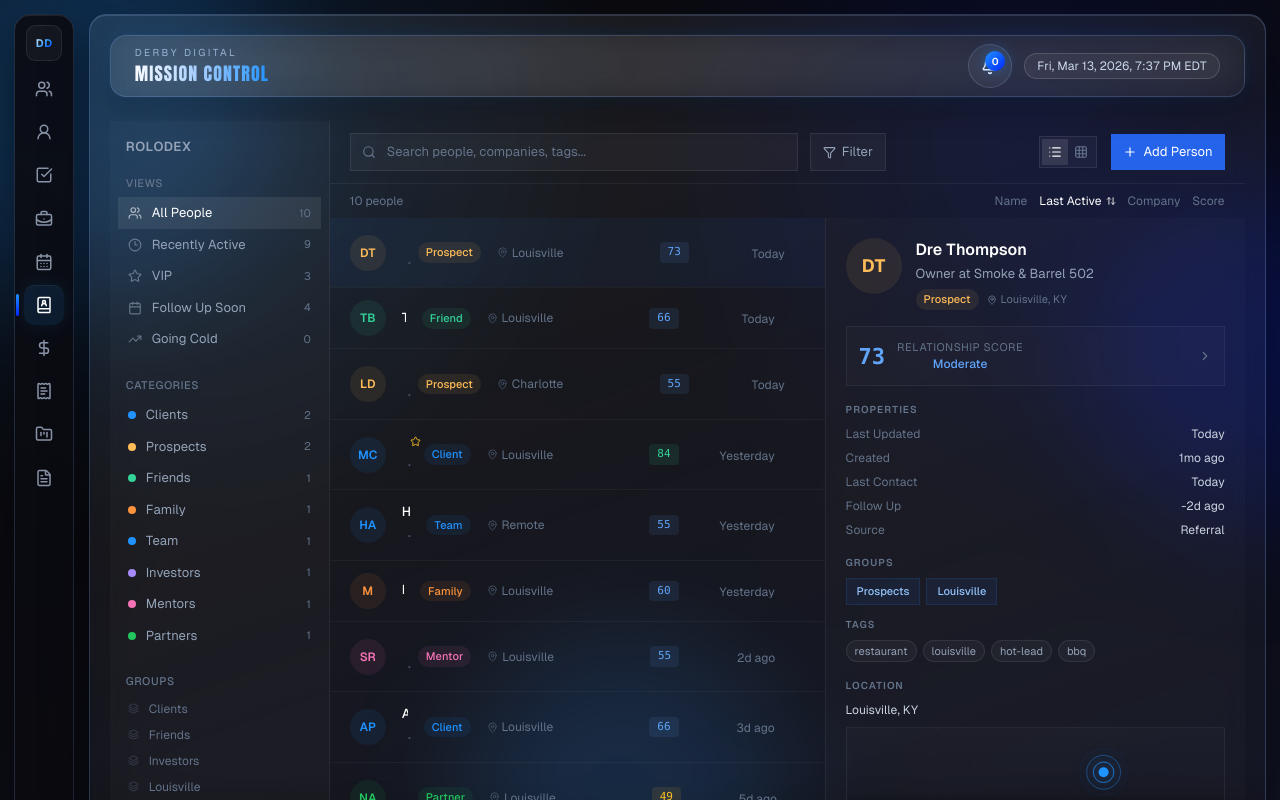
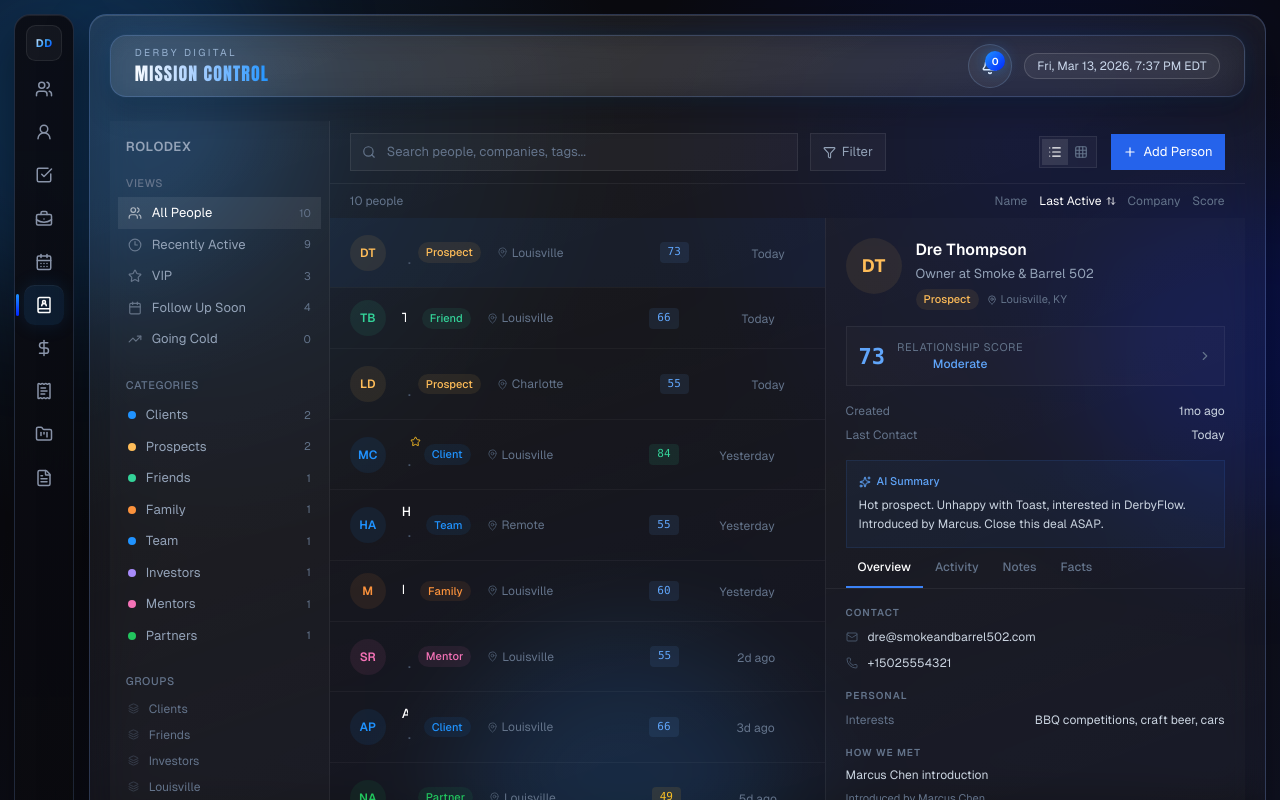
Before and after one commit to jahantaila/derby-os, a Next.js app: page /rolodex in a window 1280 px wide. Both pictures are taken after a click on the button 787 px from the left and 252 px from the top of the page. Shown: the top 800 px of the page. Built offline with nearby package versions, Linux system fonts and the light colour scheme.

Commit message:
Rolodex: reorder detail panel — key props + AI up top, groups/tags/location/details bottom

```diff
--- a/app/rolodex/page.tsx
+++ b/app/rolodex/page.tsx
@@ -623,14 +623,8 @@ export default function RolodexPage() {
                   )}
                 </div>
 
-                {/* ─── Properties ─── */}
-                <div className="mt-4">
-                  <p className="text-[10px] font-semibold text-slate-500 uppercase tracking-[0.1em] mb-2">Properties</p>
-                  <div className="space-y-1.5">
-                    <div className="flex items-center justify-between">
-                      <span className="text-[12px] text-slate-500">Last Updated</span>
-                      <span className="text-[12px] text-slate-300">{timeAgo(selected.updatedAt)}</span>
-                    </div>
+                {/* ─── Key Properties (top) ─── */}
+                <div className="mt-4 space-y-1.5">
                   <div className="flex items-center justify-between">
                     <span className="text-[12px] text-slate-500">Created</span>
                     <span className="text-[12px] text-slate-300">{timeAgo(selected.createdAt)}</span>
@@ -641,65 +635,22 @@ export default function RolodexPage() {
                       <span className="text-[12px] text-slate-300">{timeAgo(selected.lastContactedAt)}</span>
                     </div>
                   )}
-                    {selected.nextFollowUp && (
-                      <div className="flex items-center justify-between">
-                        <span className="text-[12px] text-slate-500">Follow Up</span>
-                        <span className={cn("text-[12px]", new Date(selected.nextFollowUp) <= new Date() ? "text-amber-400" : "text-slate-300")}>
-                          {timeAgo(selected.nextFollowUp)}
-                        </span>
-                      </div>
-                    )}
-                    {selected.source && (
-                      <div className="flex items-center justify-between">
-                        <span className="text-[12px] text-slate-500">Source</span>
-                        <span className="text-[12px] text-slate-300">{selected.source}</span>
-                      </div>
-                    )}
-                  </div>
                 </div>
 
-                {/* ─── Groups ─── */}
-                {(selected.groups ?? []).length > 0 && (
-                  <div className="mt-4">
-                    <p className="text-[10px] font-semibold text-slate-500 uppercase tracking-[0.1em] mb-2">Groups</p>
-                    <div className="flex flex-wrap gap-1.5">
-                      {(selected.groups ?? []).map(group => (
-                        <span key={group} className="px-2.5 py-1 rounded-md bg-blue-500/[0.08] border border-blue-500/[0.15] text-[11px] font-medium text-blue-300">
-                          {group}
-                        </span>
-                      ))}
+                {/* ─── AI Summary ─── */}
+                {selected.aiSummary && (
+                  <div className="mt-4 p-3 rounded-lg bg-blue-500/[0.06] border border-blue-500/[0.12]">
+                    <div className="flex items-center gap-1.5 mb-1.5">
+                      <Sparkles size={12} className="text-blue-400" />
+                      <span className="text-[11px] font-medium text-blue-400">AI Summary</span>
                     </div>
-                  </div>
-                )}
-
-                {/* ─── Tags ─── */}
-                {selected.tags.length > 0 && (
-                  <div className="mt-3">
-                    <p className="text-[10px] font-semibold text-slate-500 uppercase tracking-[0.1em] mb-2">Tags</p>
-                    <div className="flex flex-wrap gap-1.5">
-                      {selected.tags.map(tag => (
-                        <span key={tag} className="px-2 py-0.5 rounded-full bg-white/[0.04] border border-white/[0.08] text-[11px] text-slate-400">
-                          {tag}
-                        </span>
-                      ))}
-                    </div>
-                  </div>
-                )}
-
-                {/* ─── Location + Map ─── */}
-                {selected.city && (
-                  <div className="mt-4">
-                    <p className="text-[10px] font-semibold text-slate-500 uppercase tracking-[0.1em] mb-2">Location</p>
-                    <p className="text-[12px] text-slate-300 mb-2">
-                      {selected.city}{selected.state ? `, ${selected.state}` : ""}{selected.country ? `, ${selected.country}` : ""}
-                    </p>
-                    <LocationMap city={selected.city} state={selected.state} />
+                    <p className="text-[12px] text-slate-300 leading-relaxed">{selected.aiSummary}</p>
                   </div>
                 )}
               </div>
 
               {/* ─── Tabs ─── */}
-              <div className="flex border-b border-white/[0.06] px-5 mt-4">
+              <div className="flex border-b border-white/[0.06] px-5 mt-0">
                 {(["overview", "activity", "notes", "facts"] as const).map(tab => (
                   <button key={tab} onClick={() => setDrawerTab(tab)}
                     className={cn("px-3 py-2.5 text-[12px] font-medium border-b-2 transition-all capitalize",
@@ -714,16 +665,6 @@ export default function RolodexPage() {
               <div className="px-5 py-4">
                 {drawerTab === "overview" && (
                   <div className="space-y-4">
-                    {selected.aiSummary && (
-                      <div className="p-3 rounded-lg bg-blue-500/[0.06] border border-blue-500/[0.12]">
-                        <div className="flex items-center gap-1.5 mb-1.5">
-                          <Sparkles size={12} className="text-blue-400" />
-                          <span className="text-[11px] font-medium text-blue-400">AI Summary</span>
-                        </div>
-                        <p className="text-[12px] text-slate-300 leading-relaxed">{selected.aiSummary}</p>
-                      </div>
-                    )}
-
                     <div className="space-y-2">
                       <p className="text-[10px] font-semibold text-slate-500 uppercase tracking-[0.1em]">Contact</p>
                       {selected.email && (
@@ -793,6 +734,70 @@ export default function RolodexPage() {
                             <p className="text-[10px] text-slate-600 mt-1.5">{timeAgo(note.createdAt)}</p>
                           </div>
                         ))}
+                      </div>
+                    )}
+
+                    {/* ─── Groups ─── */}
+                    {(selected.groups ?? []).length > 0 && (
+                      <div className="space-y-2">
+                        <p className="text-[10px] font-semibold text-slate-500 uppercase tracking-[0.1em]">Groups</p>
+                        <div className="flex flex-wrap gap-1.5">
+                          {(selected.groups ?? []).map(group => (
+                            <span key={group} className="px-2.5 py-1 rounded-md bg-blue-500/[0.08] border border-blue-500/[0.15] text-[11px] font-medium text-blue-300">
+                              {group}
+                            </span>
+                          ))}
+                        </div>
+                      </div>
+                    )}
+
+                    {/* ─── Tags ─── */}
+                    {selected.tags.length > 0 && (
+                      <div className="space-y-2">
+                        <p className="text-[10px] font-semibold text-slate-500 uppercase tracking-[0.1em]">Tags</p>
+                        <div className="flex flex-wrap gap-1.5">
+                          {selected.tags.map(tag => (
+                            <span key={tag} className="px-2 py-0.5 rounded-full bg-white/[0.04] border border-white/[0.08] text-[11px] text-slate-400">
+                              {tag}
+                            </span>
+                          ))}
+                        </div>
+                      </div>
+                    )}
+
+                    {/* ─── Location + Map ─── */}
+                    {selected.city && (
+                      <div className="space-y-2">
+                        <p className="text-[10px] font-semibold text-slate-500 uppercase tracking-[0.1em]">Location</p>
+                        <p className="text-[12px] text-slate-300">
+                          {selected.city}{selected.state ? `, ${selected.state}` : ""}{selected.country ? `, ${selected.country}` : ""}
+                        </p>
+                        <LocationMap city={selected.city} state={selected.state} />
+                      </div>
+                    )}
+
+                    {/* ─── More Properties ─── */}
+                    {(selected.nextFollowUp || selected.source || selected.updatedAt) && (
+                      <div className="space-y-1.5 pt-2 border-t border-white/[0.04]">
+                        <p className="text-[10px] font-semibold text-slate-500 uppercase tracking-[0.1em] mb-1">Details</p>
+                        {selected.nextFollowUp && (
+                          <div className="flex items-center justify-between">
+                            <span className="text-[12px] text-slate-500">Follow Up</span>
+                            <span className={cn("text-[12px]", new Date(selected.nextFollowUp) <= new Date() ? "text-amber-400" : "text-slate-300")}>
+                              {timeAgo(selected.nextFollowUp)}
+                            </span>
+                          </div>
+                        )}
+                        {selected.source && (
+                          <div className="flex items-center justify-between">
+                            <span className="text-[12px] text-slate-500">Source</span>
+                            <span className="text-[12px] text-slate-300">{selected.source}</span>
+                          </div>
+                        )}
+                        <div className="flex items-center justify-between">
+                          <span className="text-[12px] text-slate-500">Last Updated</span>
+                          <span className="text-[12px] text-slate-300">{timeAgo(selected.updatedAt)}</span>
+                        </div>
                       </div>
                     )}
                   </div>
```
Lines whose indentation alone changed are shown as unchanged.
